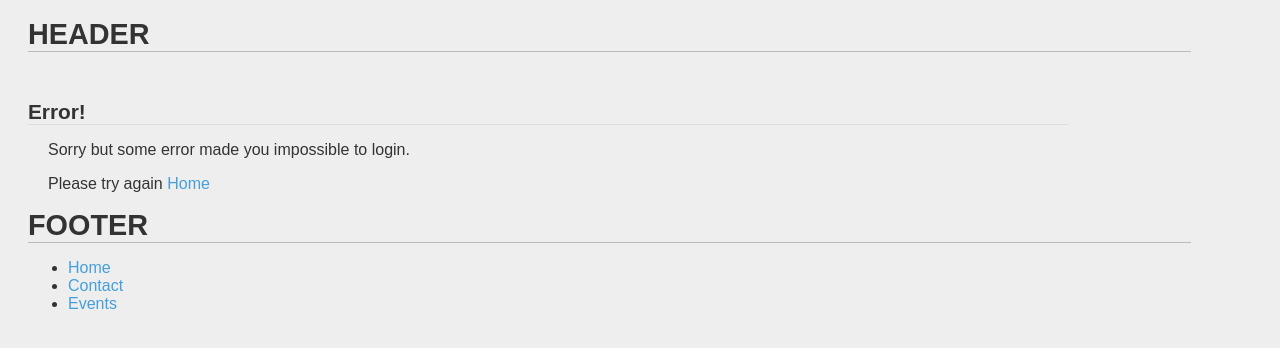
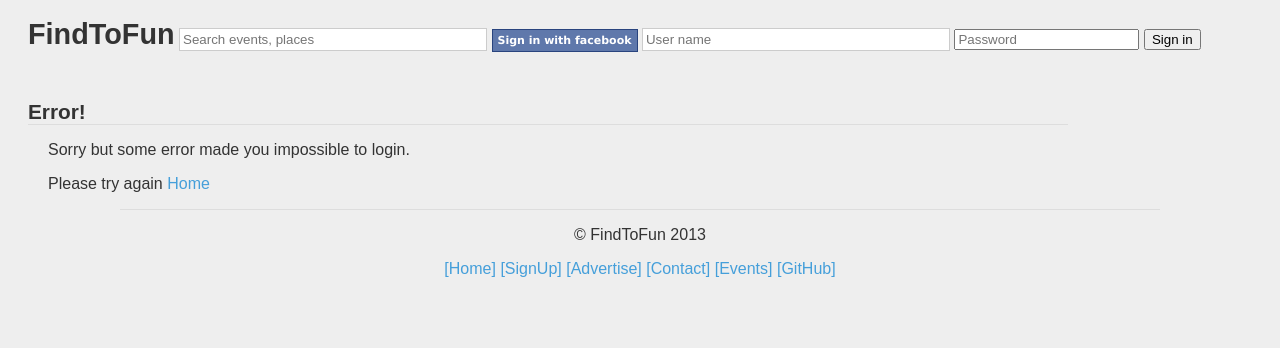
Before and after one commit to ptrus/findtofun, a Django app: page /error/ in a window 1280 px wide. Shown: the top 348 px of the page. Run offline with Django 3.2, Linux system fonts and the light colour scheme.

```diff
--- a/findtofun/templates/base.html
+++ b/findtofun/templates/base.html
@@ -8,8 +8,8 @@
 
     <style type="text/css">
       body {background-color: #eee; padding: 10px 20px; font-family: sans-serif; color: #333;}
-      h1, h2, h3 {margin: 0; padding: 0;}
-      h1 {font-size: 1.8em; border-bottom: 1px solid #bbb; width: 95%;}
+      b, h2, h3 {margin: 0; padding: 0;}
+      b {font-size: 1.8em; width: 95%;}
       h2 {font-size: 1.3em; border-bottom: 1px solid #ddd; width: 85%;}
       h3 {font-size: 1.2em;}
       a, a:visited {color: #459FDA; text-decoration: none;}
@@ -36,7 +36,14 @@
 </head>
 <body>
 	<div id="header">
-	    <h1>HEADER</h1>
+        <form class="navbar-form pull-right" align="left">
+            <b>FindToFun</b>
+            <input class="span2" type="text" placeholder="Search events, places">
+            <button type="subit" style="background-color:#5f78ab; padding:4px 5px; font:11px 'lucida grande',tahoma,verdana,arial,sans-serif; cursor:pointer;  border:1px solid #29447e; color:#fff; font-weight:bold; "  />Sign in with facebook</button>
+            <input class="span2" type="text" placeholder="User name">
+            <input class="span2" type="password" placeholder="Password">
+            <button type="submit" class="btn">Sign in</button>
+        </form>
 	</div>
 
 	<h2 id="heading">{% block heading %}{% endblock %}</h2>
@@ -52,15 +59,19 @@
 	    {% block content %}{% endblock %}
 	</div>
 
-	<div id="footer">
-		<h1>FOOTER</h1>
+	<div id="footer" align="center">
+		<h2></h2>
 	    {% block sidebar %}
-	        <ul>
-	            <li><a href="/">Home</a></li>
-	            <li><a href="/contact/">Contact</a></li>
-	            <li><a href="/events/">Events</a></li>
-	        </ul>
+         <p>&copy; FindToFun 2013</p>
+         <a href="/">[Home]   </a>
+         <a href="/">[SignUp]   </a>
+         <a href="/">[Advertise]   </a>
+         <a href="/contact/">[Contact]   </a>
+         <a href="/events/">[Events]   </a>
+         <a href="http://www.github.com">[GitHub]   </a>
+
 	    {% endblock %}
 	</div>
+
 </body>
 </html>
```
Also changed, not shown: app/admin.py (+17 -4 lines), app/models.py (+15 -5 lines).
